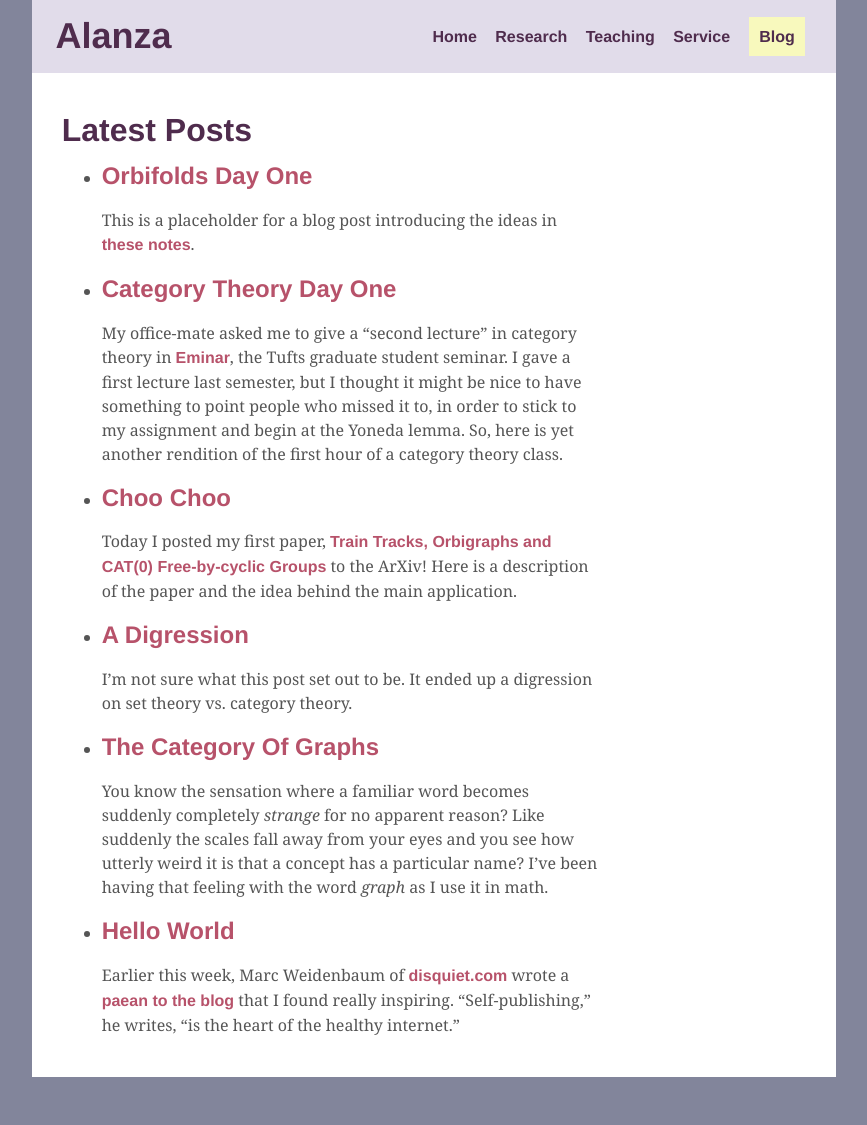
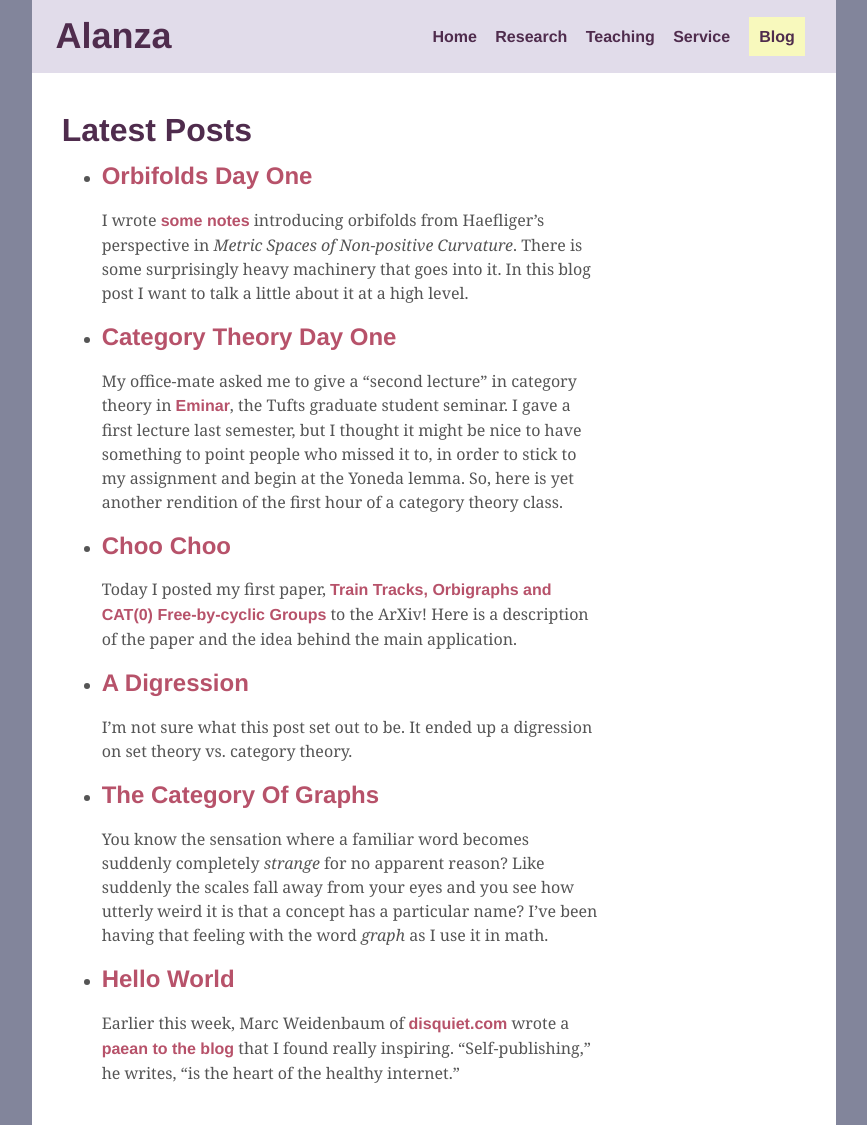
Before and after one commit to ryleelyman/Site, a Jekyll site: the page built from blog.html, in a window 1280 px wide. Shown: the whole page, without its empty margins (206-1073 px from the left). Built offline with Jekyll 4.4.1, drawn with Linux system fonts in a browser that asks for light colours; before the commit the page ends 1077 px from its top, so only the background shows below that; some of the changed lines change nothing that is shown.

Commit message:
blog post on orbifolds

```diff
--- a/_posts/2020-07-05-Orbifolds-Day-One.md
+++ b/_posts/2020-07-05-Orbifolds-Day-One.md
@@ -1,3 +1,65 @@
-This is a placeholder for a blog post introducing the ideas in [these notes][Notes].
+I wrote [some notes][Notes] introducing orbifolds from Haefliger's perspective in *Metric Spaces of Non-positive Curvature*.
+There is some surprisingly heavy machinery that goes into it.
+In this blog post I want to talk a little about it at a high level.
+
+An *orbifold* of dimension $$n$$ is a Hausdorff space locally modeled on $$\mathbb{R}^n$$ modulo
+the action of a finite group.
+This is a simple enough idea on its face:
+a useful perspective on the fundamental group of a manifold
+is the passage between its action on the universal cover
+and the calculus of loops in the base space.
+For a group $$G$$ that acts merely properly discontinuously and not freely,
+the quotient space is no longer a manifold,
+and yet we would like to accesss the "loops" perspective regardless.
+This is the idea that orbifolds are trying to capture.
+It is maybe surprising both how successful this project is,
+and yet how much more complex the theory becomes.
+
+Let's remember back to when we learned Calculus.
+First we learned how to manipulate real-valued functions of one variable,
+and later multivariable functions $$f\colon \mathbb{R}^m \to \mathbb{R}^n$$.
+In particular, we defined a notion of differentiability for these maps.
+To replicate this effort on differentiable manifolds,
+one uses *charts.* The idea is that the local structure of a manifold $$M$$
+can be captured by a map $$\varphi\colon U \to M$$, where $$U$$ is an
+open subset of $$\mathbb{R}^n$$.
+A map of manifolds $$f\colon M \to N$$ is *defined* to be differentiable
+if its expression in any pair of charts is differentiable.
+
+A ridiculously maximalist approach to this idea is the following:
+suppose $$(U_i,\varphi_i)_{i\in I}$$ is an *atlas* for $$M$$
+(in the usual sense), and that $$(V_j,\psi_j)_{j\in J}$$
+is an atlas for $$N$$.
+A function $$f\colon M \to N$$
+defines a map $$f_{ij}\colon U_i \to V_j$$
+whenever $$f\varphi_i(U_i) \subset \psi_j(V_j)$$.
+By refining the open cover of $$M$$, we can assume this is always the case.
+We can do the following strange thing:
+the disjoint union $$U = \coprod_{i\in I}U_i$$
+is a differentiable manifold, each of whose components is an open subset of $$\mathbb{R}^m$$,
+and the resulting map $$\varphi = \coprod_{i\in I}\varphi_i$$ is differentiable
+(in fact a local diffeomorphism).
+The maps $$f_{ij}$$ assemble into a map $$F\colon U \to V$$ such that the following diagram commutes
+
+$$\require{amsCD}\begin{CD} U @>F>> V \\ @VV\varphiV @VV\psiV \\ M @>f>> N. \end{CD}$$
+
+And we are justified in saying that $$f$$ is differentiable when there exists
+a map $$F$$ constructed as above.
+What we have done, essentially, is said that we don't understand the quotient manifold,
+but we *do* understand open subsets of $$\mathbb{R}^m$$, and have performed
+a non-unique but useful construction to exploit that understanding.
+This is the jumping-off point for orbifolds.
+
+There is just one more wrinkle:
+the definition of an atlas includes various differentiable maps
+called *changes of charts.* It would be convenient if there
+were a way to stipulate that our map $$F$$ must play nicely with these changes of charts
+beyond just saying that there exists a map on the quotient space.
+This is where Lie Groupoids come in: they turn out to be precisely the gadget we need
+to manage the expression of $$f$$ in charts while asserting that these expressions
+play nicely with the changes of charts.
+I'll let you read the notes—and Haefliger too, hopefully.
+Next time I'll try to wrap my head around the fundamental group of an orbifold,
+and hopefully thereafter the mapping class group of an orbifold.
 
 [Notes]: {{ "assets/pdfs/OrbifoldNotes1.pdf" | relative_url }}
```
Also changed, not shown: 3 other files.
